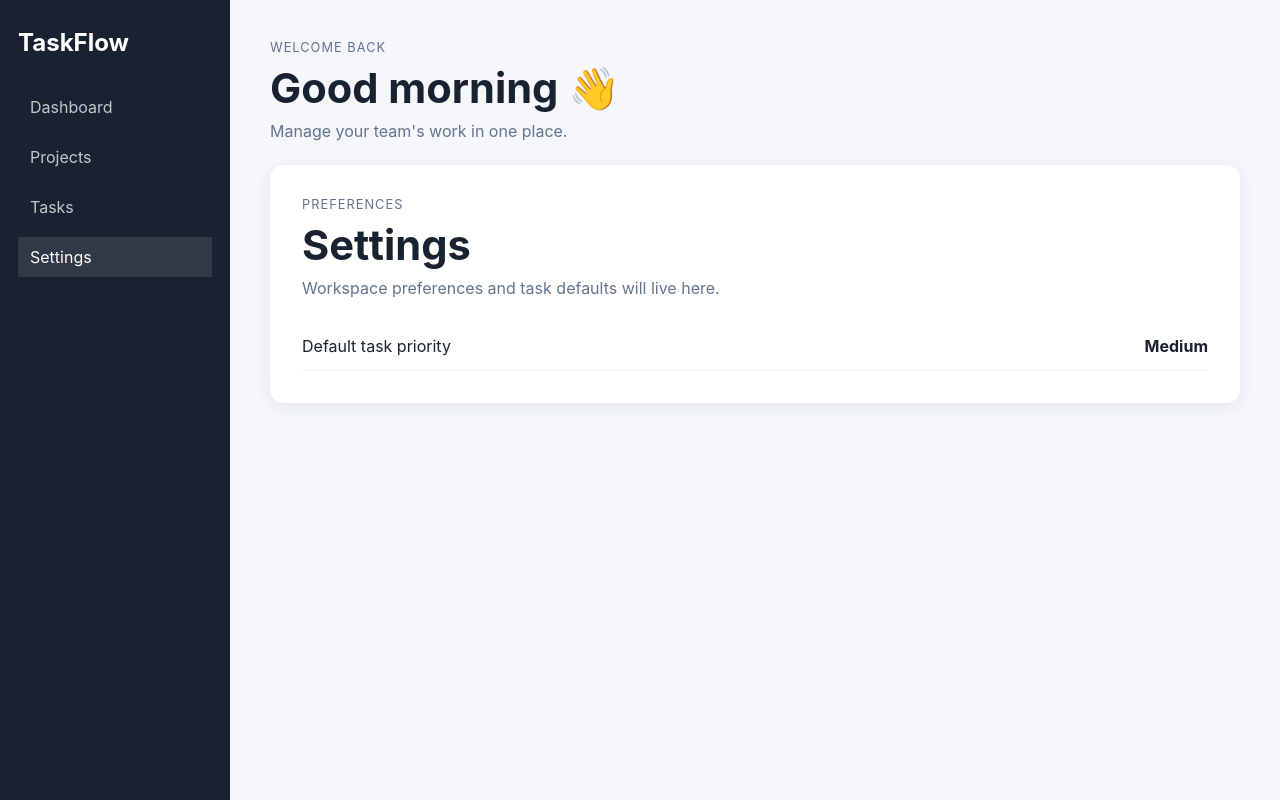
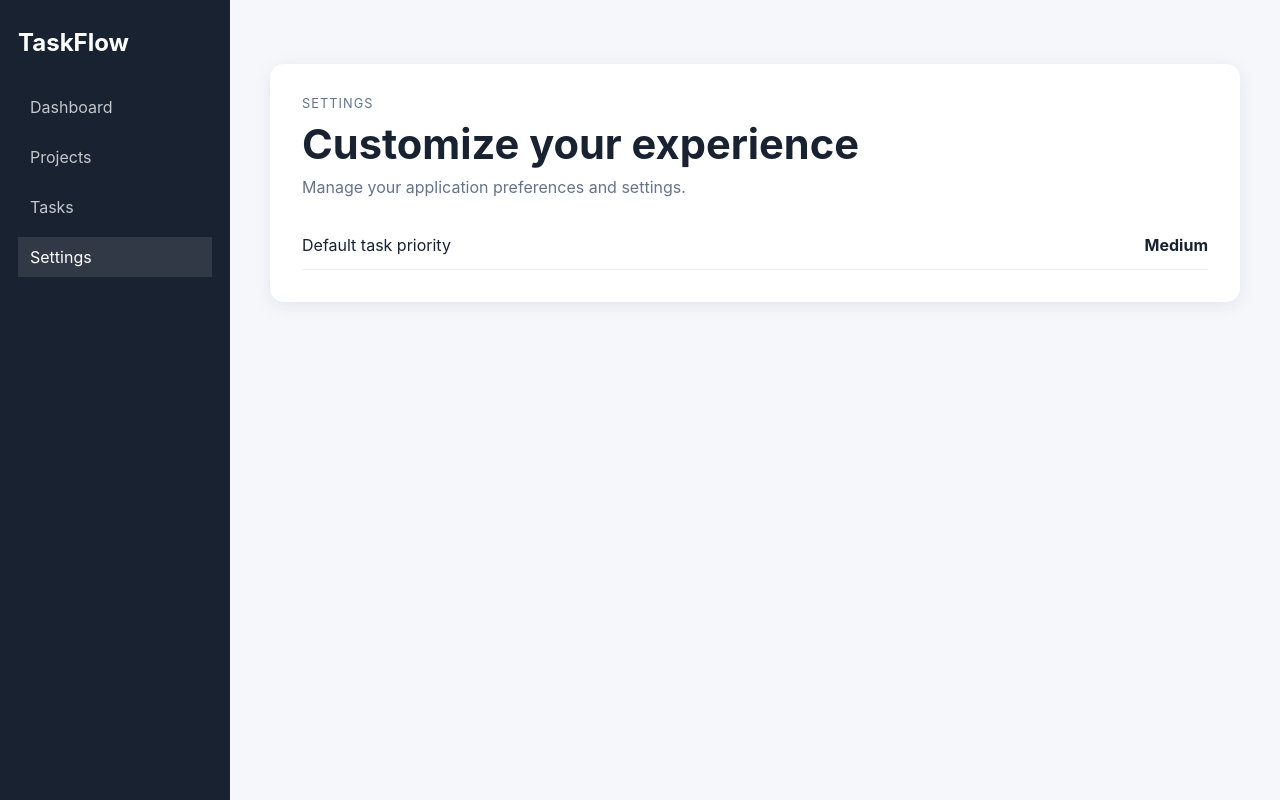
Before and after one commit to mandadapuswarna/react-taskflow-dashboard, a React (Vite) app: page /settings in a window 1280 px wide. Built offline with nearby package versions, Linux system fonts and the light colour scheme.

Commit message:
fix: Route level texts updated

```diff
--- a/src/App.jsx
+++ b/src/App.jsx
@@ -3,7 +3,6 @@ import { Navigate, Route, Routes } from "react-router-dom";
 import "./styles.css";
 
 import Sidebar from "./components/Sidebar/Sidebar";
-import Header from "./components/Header/Header";
 import TaskDetails from "./components/TaskDetails/TaskDetails";
 import Modal from "./components/Modal/Modal";
 import Toast from "./components/Toast/Toast";
@@ -185,7 +184,14 @@ export default function App() {
       <Sidebar isOpen={isSidebarOpen} onClose={() => setIsSidebarOpen(false)} />
 
       <main className="main-content">
-        <Header onMenuToggle={() => setIsSidebarOpen(true)} />
+        <button
+          type="button"
+          className="menu-button"
+          aria-label="Open navigation"
+          onClick={() => setIsSidebarOpen(true)}
+        >
+          <span aria-hidden="true">☰</span>
+        </button>
         <Routes>
           <Route path="/" element={<DashboardPage tasks={tasks} stats={stats} />} />
           <Route
--- a/src/pages/DashboardPage.jsx
+++ b/src/pages/DashboardPage.jsx
@@ -7,9 +7,9 @@ export default function DashboardPage({ tasks, stats }) {
     <>
       <header className="page-heading">
         <div>
-          <p className="eyebrow">Overview</p>
+          <p className="eyebrow">Welcome back</p>
           <h1>Good morning 👋</h1>
-          <p className="subtitle">Here is what is happening across your workspace.</p>
+          <p className="subtitle">Here's an overview of your tasks and progress.</p>
         </div>
       </header>
       <Dashboard stats={stats} />
--- a/src/pages/ProjectsPage.jsx
+++ b/src/pages/ProjectsPage.jsx
@@ -1,9 +1,9 @@
 export default function ProjectsPage() {
   return (
     <section className="panel route-placeholder">
-      <p className="eyebrow">Workspace</p>
-      <h1>Projects</h1>
-      <p className="subtitle">Projects will help you group related tasks in one place.</p>
+      <p className="eyebrow">Projects</p>
+      <h1>Organize your work</h1>
+      <p className="subtitle">Create and manage projects in one place.</p>
       <div className="placeholder-row">
         <strong>Website Redesign</strong>
         <span>Coming soon</span>
--- a/src/pages/SettingsPage.jsx
+++ b/src/pages/SettingsPage.jsx
@@ -1,9 +1,9 @@
 export default function SettingsPage() {
   return (
     <section className="panel route-placeholder">
-      <p className="eyebrow">Preferences</p>
-      <h1>Settings</h1>
-      <p className="subtitle">Workspace preferences and task defaults will live here.</p>
+      <p className="eyebrow">Settings</p>
+      <h1>Customize your experience</h1>
+      <p className="subtitle">Manage your application preferences and settings.</p>
       <div className="settings-row">
         <span>Default task priority</span>
         <strong>Medium</strong>
--- a/src/pages/TasksPage.jsx
+++ b/src/pages/TasksPage.jsx
@@ -29,8 +29,9 @@ export default function TasksPage({
     <>
       <header className="page-heading">
         <div>
-          <h1>Tasks</h1>
-          <p className="subtitle">Plan, prioritize, and track your team's work.</p>
+          <p className="eyebrow">Task Management</p>
+          <h1>My Tasks</h1>
+          <p className="subtitle">Manage and organize all your tasks in one place.</p>
         </div>
         <div className="section-actions">
           <span className="task-count">{visibleTasks.length} shown</span>
```
